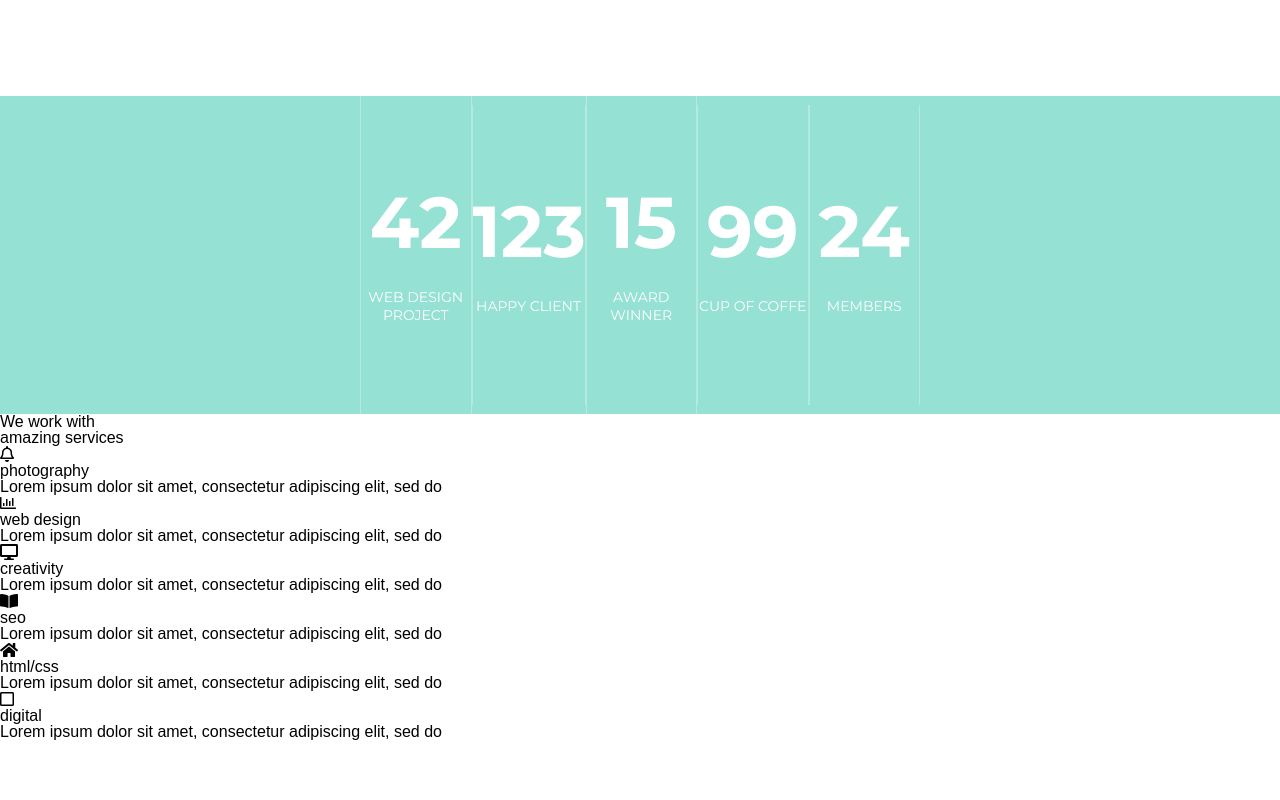
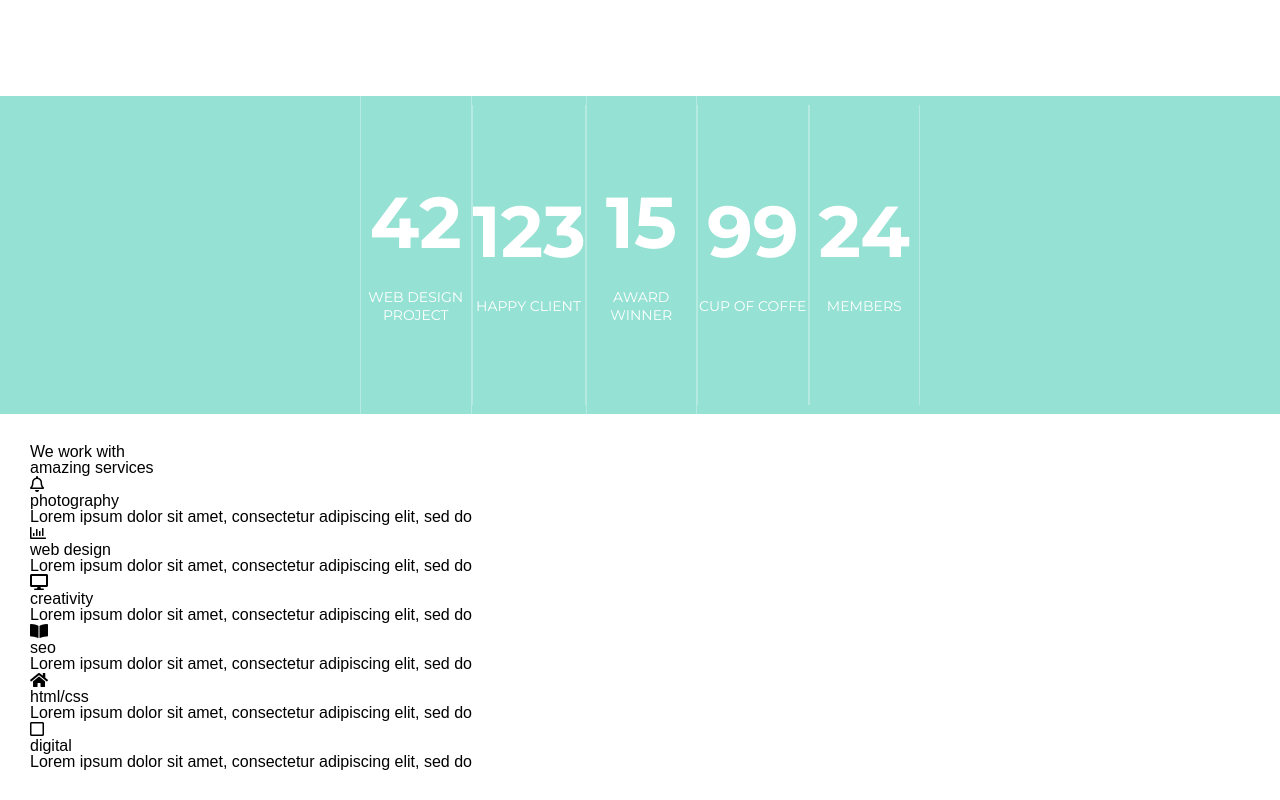
Before and after one commit to StanislaWka/Fe43-Example, a website: page index.html in a window 1280 px wide. Shown: the part 1886-2686 px from the top of the page. Before the commit the page ends 2626 px from the top, so only its background shows below. Drawn offline with nearby package versions, Linux system fonts and the light colour scheme; files that its build step writes are made by us from their sources.

Commit message:
Scetion 4

```diff
--- a/Assets/Styles/components/section-4.scss
+++ b/Assets/Styles/components/section-4.scss
@@ -1,3 +1,3 @@
 .fourth{
-  padding: 0px;
+  padding: 30px;
 }
```
